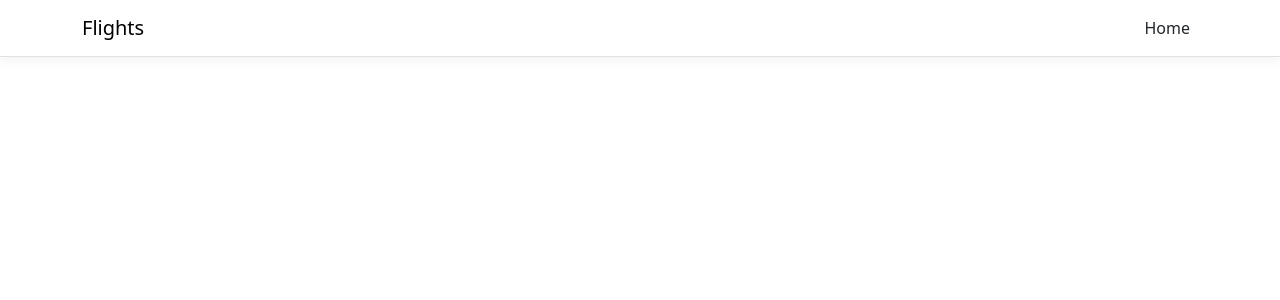
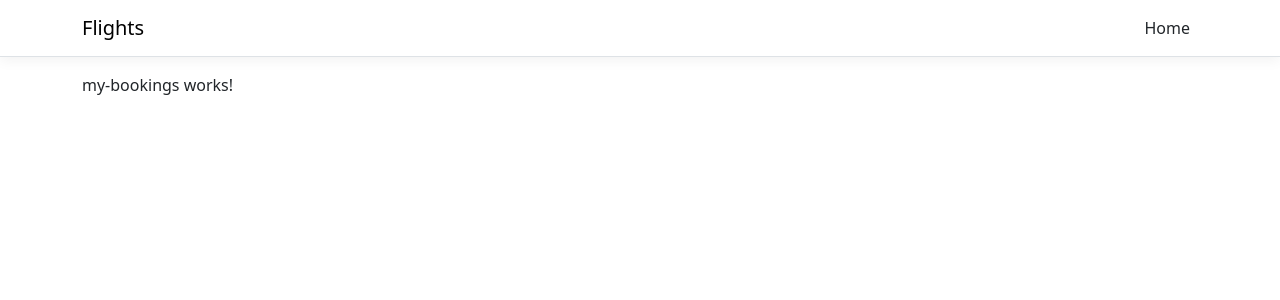
Before and after one commit to aNNiPAk/Flights, an Angular app in the folder Flights/ClientApp/: page /my-booking in a window 1280 px wide. Before the commit this address led to /. Shown: the top 300 px of the page. Built offline with nearby package versions, Linux system fonts and the light colour scheme.

Commit message:
feat: add my-booking component in frontend

```diff
--- a/Flights/ClientApp/src/app/app.module.ts
+++ b/Flights/ClientApp/src/app/app.module.ts
@@ -9,6 +9,7 @@ import { NavMenuComponent } from './nav-menu/nav-menu.component';
 import { SearchFlightsComponent } from './search-flights/search-flights.component';
 import { BookFlightComponent } from './book-flight/book-flight.component';
 import { RegisterPassengerComponent } from './register-passenger/register-passenger.component';
+import { MyBookingsComponent } from './my-bookings/my-bookings.component';
 
 @NgModule({
   declarations: [
@@ -17,6 +18,7 @@ import { RegisterPassengerComponent } from './register-passenger/register-passen
     SearchFlightsComponent,
     BookFlightComponent,
     RegisterPassengerComponent,
+    MyBookingsComponent,
   ],
   imports: [
     BrowserModule.withServerTransition({ appId: 'ng-cli-universal' }),
@@ -28,6 +30,7 @@ import { RegisterPassengerComponent } from './register-passenger/register-passen
       { path: 'search-flight', component: SearchFlightsComponent },
       { path: 'book-flight/:flightId', component: BookFlightComponent },
       { path: 'register-passenger', component: RegisterPassengerComponent },
+      { path: 'my-booking', component: MyBookingsComponent },
     ]),
   ],
   providers: [],
--- /dev/null
+++ b/Flights/ClientApp/src/app/my-bookings/my-bookings.component.html
@@ -0,0 +1 @@
+<p>my-bookings works!</p>
```
Also changed, not shown: Flights/ClientApp/src/app/my-bookings/my-bookings.component.ts (added, +10 -0 lines), Flights/ClientApp/src/app/my-bookings/my-bookings.component.css (added).
